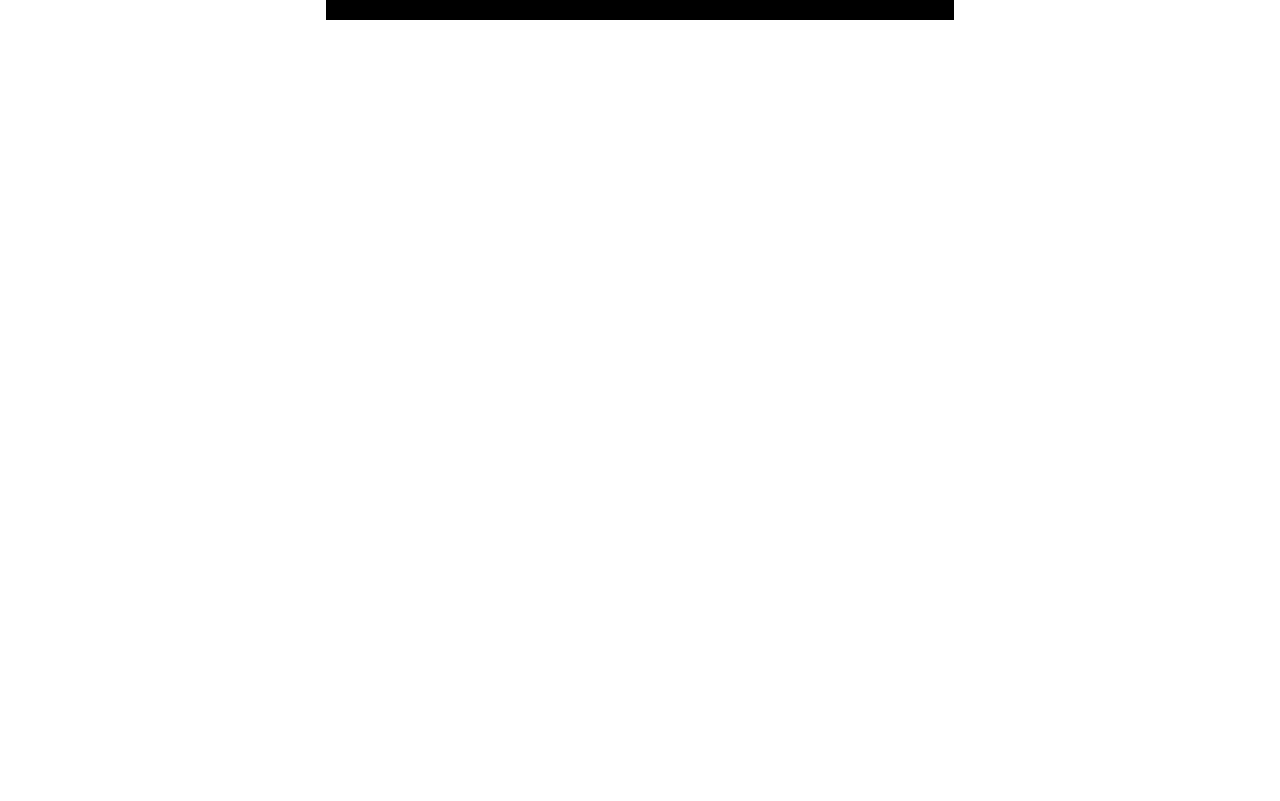
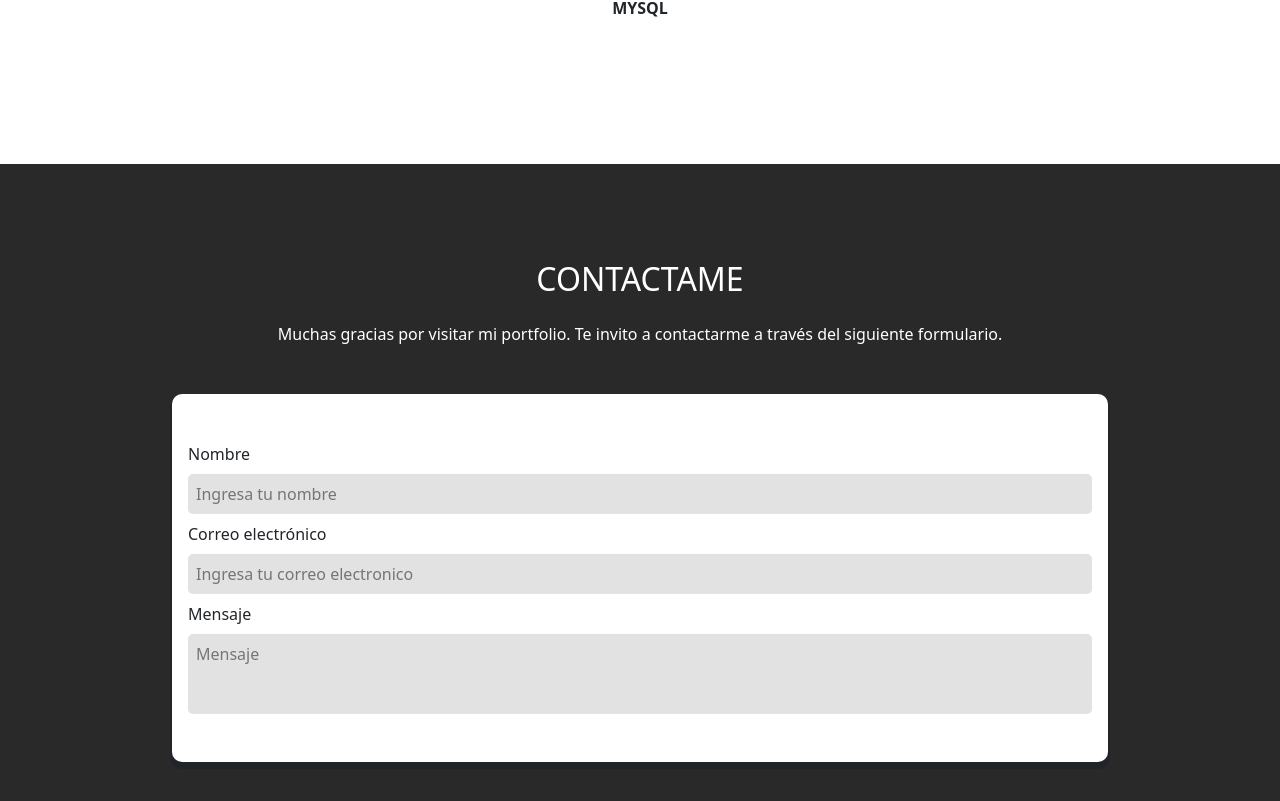
Before and after one commit to sebaponce2/portfolio, a React (Create React App) app: page / in a window 1280 px wide. Shown: the part 3496-4297 px from the top of the page. Before the commit the page ends 3612 px from the top, so only its background shows below. Built offline with nearby package versions, Linux system fonts and the light colour scheme.

Commit message:
Added: contact me section

```diff
--- /dev/null
+++ b/src/components/ContactMe.jsx
@@ -0,0 +1,26 @@
+import "../css/Colors.css";
+import "../css/ContactMe.css";
+
+const ContactMe = () => {
+    return (
+        <>
+        {/* AJUSTAR EL WIDTH DEL FORMULARIO EN MOBILE*/}
+            <div>
+                <h2 className="text-center text-uppercase font-white m-auto pb-4">Contactame</h2>
+                <p className="text-center font-white m-auto pb-4">Muchas gracias por visitar mi portfolio. Te invito a contactarme a través del siguiente formulario.</p>
+            </div>
+            <div className="m-auto pt-4">
+                <form action="POST" className="w-75 bg-white px-3 m-auto formStyles">
+                    <label htmlFor="" className="d-block w-100 pt-5 pb-2">Nombre</label>
+                    <input type="text" name="" id="" className="w-100 border-0 bg-input inputStyles p-2" placeholder="Ingresa tu nombre"/>
+                    <label htmlFor="" className="d-block w-100 py-2">Correo electrónico</label>
+                    <input type="text" name="" id="" className="w-100 border-0 bg-input inputStyles p-2" placeholder="Ingresa tu correo electronico"/>
+                    <label htmlFor="" className="d-block w-100 py-2">Mensaje</label>
+                    <input type="text" className="w-100 mb-5 pb-5 border-0 bg-input inputStyles p-2" placeholder="Mensaje"/>
+                </form>
+            </div>
+        </>
+     );
+}
+
+export default ContactMe;
--- a/src/components/Container.jsx
+++ b/src/components/Container.jsx
@@ -4,6 +4,7 @@ import Presentation from "./Presentation";
 import AboutMe from "./AboutMe";
 import Skills from "./Skills";
 import Projects from "./Projects";
+import ContactMe from "./ContactMe";
 
 // Css imports
 import "../css/App.css";
@@ -21,11 +22,14 @@ const Container = () => {
             <section className="row spacing-4 mx-0">
                 <AboutMe/>
             </section>
-            <section className="spacing-4 bg-grey-dark px-3 m-auto ">
+            <section className="spacing-4 bg-grey-dark px-3 m-auto">
                 <Skills/>
             </section>
             <section className="row spacing-4 mx-0">
                 <Projects/>
+            </section>
+            <section className="spacing-4 bg-grey-dark px-3 m-auto">
+                <ContactMe/>
             </section>
         </div>
      );
--- a/src/components/Projects.jsx
+++ b/src/components/Projects.jsx
@@ -8,10 +8,10 @@ const Projects = () => {
             <div>
                 <h2 className="text-center pt-4 pb-3">Bakery Shop</h2>
                 <p className="text-center m-auto pb-5">Consiste en una panadería virtual en la que el cliente puede comprar sus productos de manera totalmente online.</p>
-                <p className="text-center m-auto pb-5">El proyecto fue construido con las siguentes tecnologías: <span className="fw-bold">REACT, CSS, BOOTSTRAP, NODEJS, EXPRESS, MYSQL</span></p>
                 <div className="w-50 m-auto">
                     <img src={project} alt="" className="w-100"/>
                 </div>
+                <p className="text-center m-auto py-5">El proyecto fue construido con las siguentes tecnologías: <span className="fw-bold">REACT, CSS, BOOTSTRAP, NODEJS, EXPRESS, MYSQL</span></p>
             </div>
         </>
      );
--- a/src/css/Colors.css
+++ b/src/css/Colors.css
@@ -5,6 +5,12 @@
 }
 .bg-grey-dark {
     background-color: rgb(41, 41, 41) !important;
+}
+.bg-white {
+    background-color: white !important;
+}
+.bg-input {
+    background-color: rgb(226, 226, 226);
 }
 
 /* Fonts */
--- /dev/null
+++ b/src/css/ContactMe.css
@@ -0,0 +1,14 @@
+.formStyles {
+    border-top-left-radius: 10px;
+    border-bottom-left-radius: 10px;
+    border-top-right-radius: 10px;
+    border-bottom-right-radius: 10px;
+    box-shadow: 0px 5px 0px 2px;
+}
+
+.inputStyles {
+    border-top-left-radius: 5px;
+    border-bottom-left-radius: 5px;
+    border-top-right-radius: 5px;
+    border-bottom-right-radius: 5px;
+}
```
